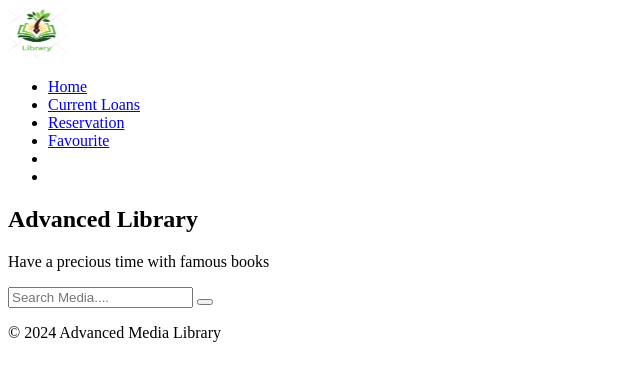
After one commit to MJones3035/AML, a PHP site: page /AML/media_index.php in a window 1280 px wide. The commit adds this page. Shown: the top 381 px of the page, without its empty margins (0-640 px from the left). Run offline with PHP 8.4, Linux system fonts and the light colour scheme; some libraries are stand-ins or nearby versions.

Commit message:
fix the code to run css

```diff
--- a/borrow.php
+++ b/borrow.php
@@ -19,6 +19,9 @@ if(isset($_POST['id']))
 	<meta charset="utf-8">
 	<meta name="viewport" content="width=device-width, initial-scale=1">
 	<title>Advanced Media Library</title>
+	<link rel="stylesheet" href="style.css">
+	<link rel="stylesheet" href="https://cdnjs.cloudflare.com/ajax/libs/font-awesome/6.7.1/css/all.min.css" integrity="sha512-5Hs3dF2AEPkpNAR7UiOHba+lRSJNeM2ECkwxUIxC1Q/FLycGTbNapWXB4tP889k5T5Ju8fs4b1P5z/iB4nMfSQ==" crossorigin="anonymous" referrerpolicy="no-referrer" />
+	<link href="https://cdn.jsdelivr.net/npm/bootstrap@5.3.3/dist/css/bootstrap.min.css" rel="stylesheet" integrity="sha384-QWTKZyjpPEjISv5WaRU9OFeRpok6YctnYmDr5pNlyT2bRjXh0JMhjY6hW+ALEwIH" crossorigin="anonymous">
 <body>
 
 	<!-- header & navigation -->
@@ -27,7 +30,7 @@ if(isset($_POST['id']))
 
 		<div>
 			<ul id="nav">
-				<li><a href="user_index.php" class="active">Home</a></li>
+				<li><a href="media_index.php" class="active">Home</a></li>
 				<li><a href="current_loan.php">Current Loans</a></li>
                 <li><a href="admin/index.php">Reservation</a></li>
                 <li><a href="favourite.php">Favourite</a></li>
@@ -57,7 +60,6 @@ if(isset($_POST['id']))
 
 
 
-	<?php include("footer.php"); ?>
 
     </body>
 </html>
--- a/borrow_type.php
+++ b/borrow_type.php
@@ -1,5 +1,4 @@
 <?php
-require_once("session.php");
 include("database.php");
 if(isset($_GET['id'])&& isset($_GET['borrow_type']))
 {
--- a/detail.php
+++ b/detail.php
@@ -4,7 +4,9 @@
 	<meta charset="utf-8">
 	<meta name="viewport" content="width=device-width, initial-scale=1">
 	<title>Advanced Media Library</title>
-
+    <link rel="stylesheet" href="style.css">
+	<link rel="stylesheet" href="https://cdnjs.cloudflare.com/ajax/libs/font-awesome/6.7.1/css/all.min.css" integrity="sha512-5Hs3dF2AEPkpNAR7UiOHba+lRSJNeM2ECkwxUIxC1Q/FLycGTbNapWXB4tP889k5T5Ju8fs4b1P5z/iB4nMfSQ==" crossorigin="anonymous" referrerpolicy="no-referrer" />
+	<link href="https://cdn.jsdelivr.net/npm/bootstrap@5.3.3/dist/css/bootstrap.min.css" rel="stylesheet" integrity="sha384-QWTKZyjpPEjISv5WaRU9OFeRpok6YctnYmDr5pNlyT2bRjXh0JMhjY6hW+ALEwIH" crossorigin="anonymous">
 <body>
 
 	<!-- header & navigation -->
@@ -64,7 +66,6 @@
 	</section>
 
 	<!-- -->
-	<?php include("footer.php"); ?>
 
 </body>
 </html>
--- /dev/null
+++ b/media_index.php
@@ -0,0 +1,42 @@
+<!DOCTYPE html>
+<html>
+<head>
+	<meta charset="utf-8">
+	<meta name="viewport" content="width=device-width, initial-scale=1">
+	<title>Advanced Media Library</title>
+</head>
+<body>
+
+
+	<!-- header & navigation -->
+	<section id="header">
+		<img src="images/logo.png" width="60px" height="50px">
+
+		<div>
+			<ul id="nav">
+				<li><a href="media_index.php" class="active">Home</a></li>
+				<li><a href="current_loan.php">Current Loans</a></li>
+                <li><a href="admin/index.php">Reservation</a></li>
+                <li><a href="favourite.php">Favourite</a></li>
+                <li><a href="user_profile.php"><i class="fa-solid fa-circle-user fs-2"></i></a></li>
+                <li><a href="index.php?logged_out=1"><i class="fa-solid fa-right-from-bracket fs-2"></i></a></li>
+			</ul>
+		</div>
+	</section>
+	<!-- -->
+
+	<!-- intro section -->
+	<section id="page-header">
+		<h2>Advanced Library</h2>
+		<p>Have a precious time with famous books</p>
+		<form action="user_media.php" method="POST">
+        	<input type="search" name="query" placeholder="Search Media...." required>
+			<button type="submit" name="search"><i class="fa fa-search"></i></button>
+    	</form>
+
+	</section>
+
+	<?php include("footer.php"); ?>
+
+</body>
+</html>
--- a/set_fav.php
+++ b/set_fav.php
@@ -1,6 +1,5 @@
 <?php
     include("database.php");
-    require_once("session.php");
     if(isset($_GET['id'])&& isset($_GET['favourite']))
     {
         $media_id = $_GET['id'];
--- a/set_fav_borrow.php
+++ b/set_fav_borrow.php
@@ -1,6 +1,5 @@
 <?php
     include("database.php");
-    require_once("session.php");
     if(isset($_GET['id'])&& isset($_GET['favourite']))
     {
         $media_id = $_GET['id'];
--- a/user_detail.php
+++ b/user_detail.php
@@ -4,6 +4,9 @@
 	<meta charset="utf-8">
 	<meta name="viewport" content="width=device-width, initial-scale=1">
 	<title>Item Detail</title>
+	<link rel="stylesheet" href="style.css">
+	<link rel="stylesheet" href="https://cdnjs.cloudflare.com/ajax/libs/font-awesome/6.7.1/css/all.min.css" integrity="sha512-5Hs3dF2AEPkpNAR7UiOHba+lRSJNeM2ECkwxUIxC1Q/FLycGTbNapWXB4tP889k5T5Ju8fs4b1P5z/iB4nMfSQ==" crossorigin="anonymous" referrerpolicy="no-referrer" />
+	<link href="https://cdn.jsdelivr.net/npm/bootstrap@5.3.3/dist/css/bootstrap.min.css" rel="stylesheet" integrity="sha384-QWTKZyjpPEjISv5WaRU9OFeRpok6YctnYmDr5pNlyT2bRjXh0JMhjY6hW+ALEwIH" crossorigin="anonymous">
 <body>
 
 	<!-- header & navigation -->
@@ -12,7 +15,7 @@
 
 		<div>
 			<ul id="nav">
-				<li><a href="user_index.php" class="active">Home</a></li>
+				<li><a href="media_index.php" class="active">Home</a></li>
 				<li><a href="current_loan.php">Current Loans</a></li>
                 <li><a href="admin/index.php">Reservation</a></li>
                 <li><a href="favourite.php">Favourite</a></li>
@@ -73,7 +76,6 @@
 
 	<!-- -->
 
-	<?php include("footer.php"); ?>
 
 </body>
 </html>
```
Also changed, not shown: current_loan.php (+4 -4 lines), user_media.php (+4 -4 lines).
